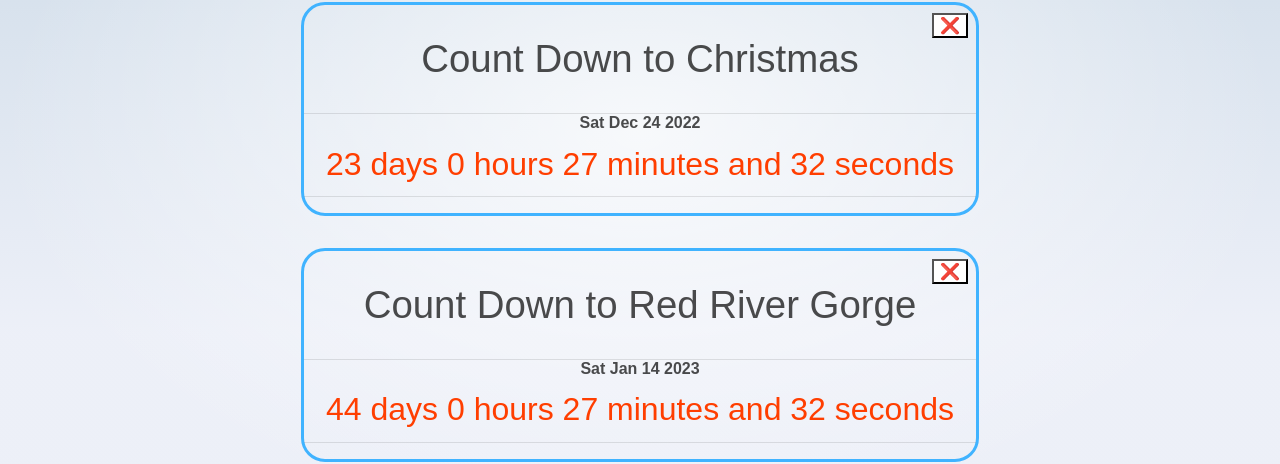
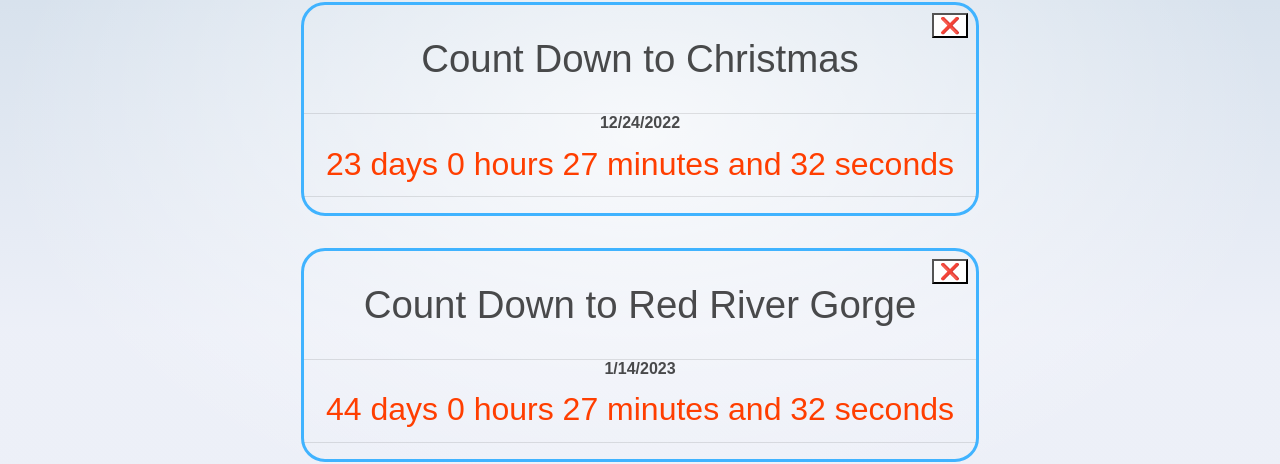
Before and after one commit to hajile78/count-down-timer, a SvelteKit app: page / in a window 1280 px wide. Shown: the part 267-731 px from the top of the page. Built offline with nearby package versions, Linux system fonts and the light colour scheme.

Commit message:
date changes

```diff
--- a/src/routes/Counter.svelte
+++ b/src/routes/Counter.svelte
@@ -9,9 +9,11 @@
 		min: number = 0,
 		seconds: number = 0;
 
+	// console.log(`goalDate: ${goalDate} now: ${Date.parse(nowDate)}`)
 	onMount(() => {
 		const loop = () => {
-			coundownDays = goalDate - Date.now();
+			let nowDate = new Date
+			coundownDays = goalDate - Date.parse(nowDate);
 			days = Math.floor(coundownDays / (24 * 60 * 60 * 1000));
 			hours = Math.floor((coundownDays - days * 24 * 60 * 60 * 1000) / (60 * 60 * 1000));
 			min = Math.floor(
@@ -29,7 +31,7 @@
 </script>
 
 <div class="counter">
-	<strong>{new Date(goalDate).toDateString()}</strong>
+	<strong>{new Date(goalDate).toLocaleDateString()}</strong>
 	<div class="counter-viewport">
 		<div class="counter-digits">
 			<strong>{days} days {hours} hours {min} minutes and {seconds} seconds</strong>
```
